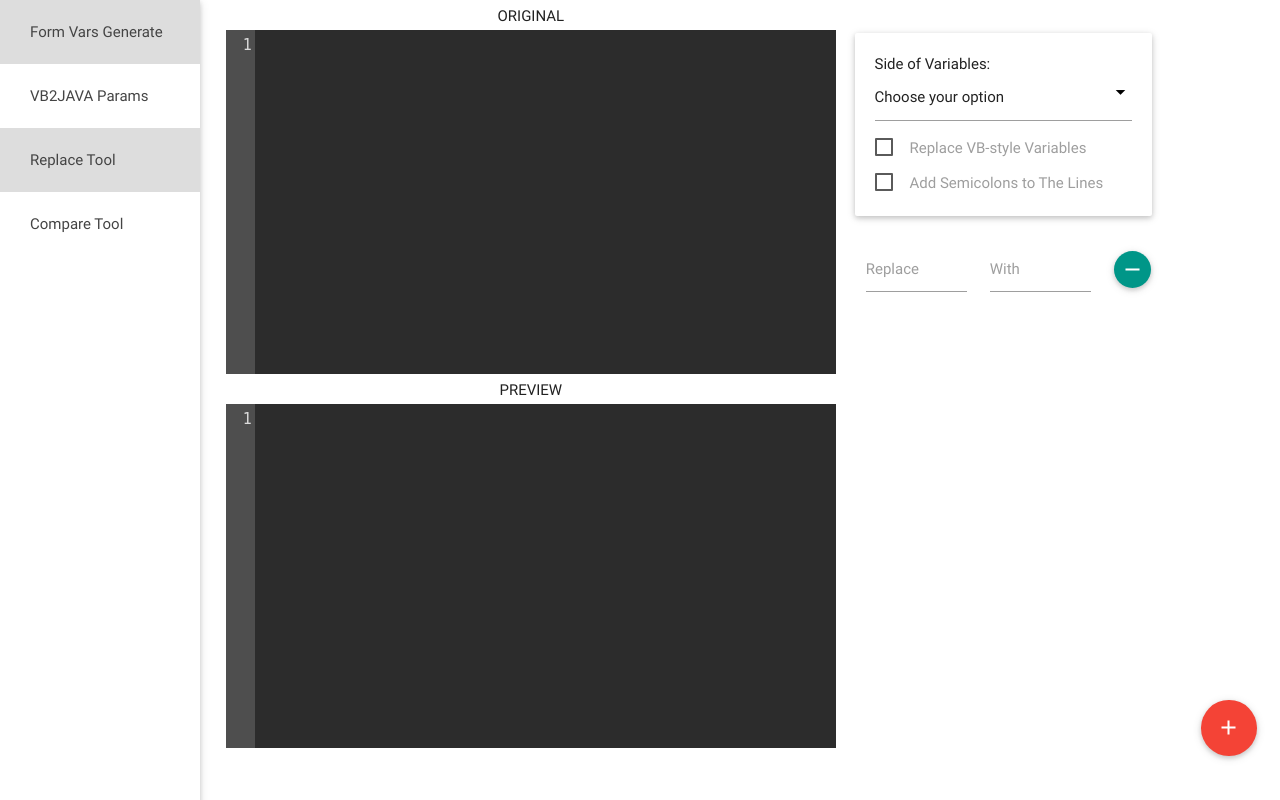
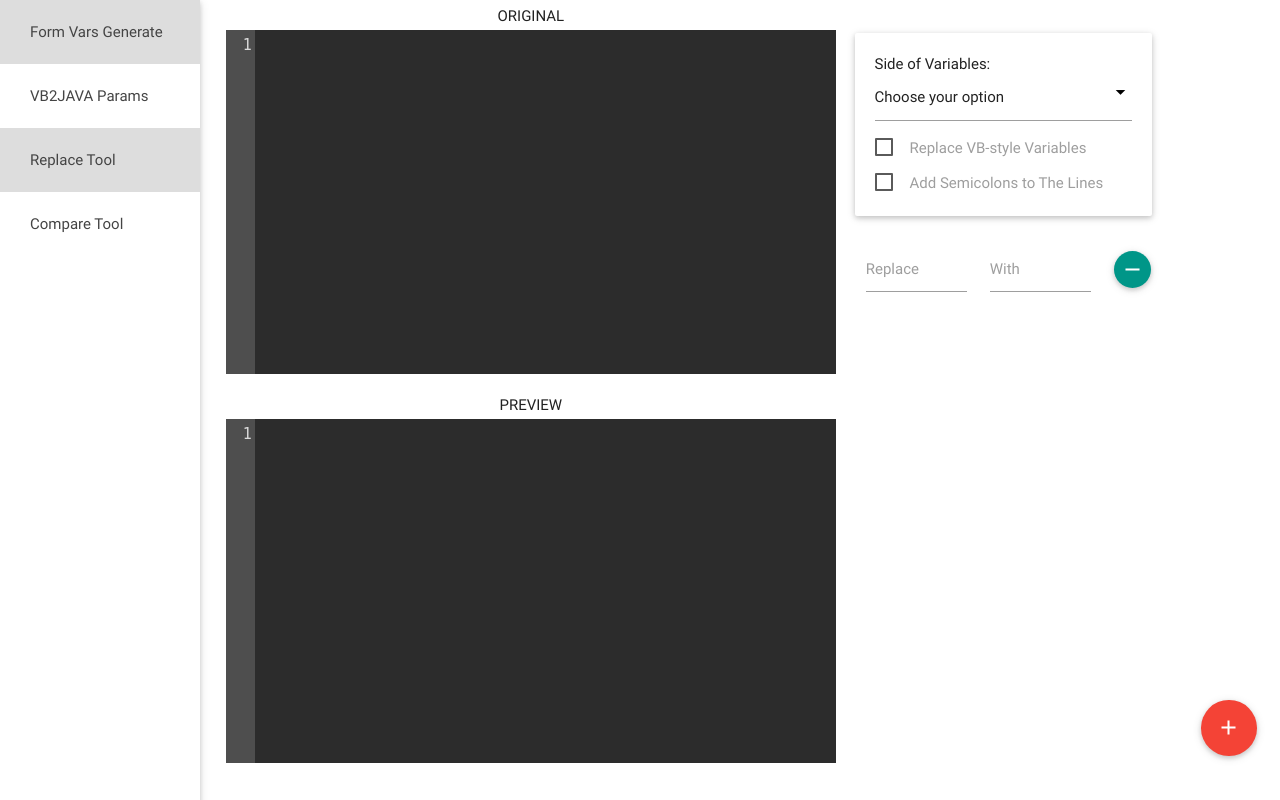
Before and after one commit to heyvin/heyvin-tools, a PHP site: page /tools/replacetool in a window 1280 px wide. Run offline with PHP 8.4, Linux system fonts and the light colour scheme.

Commit message:
Improve ReplaceTool

```diff
--- a/tools/replacetool/index.php
+++ b/tools/replacetool/index.php
@@ -74,7 +74,7 @@
 						<div align="center"><h6>ORIGINAL</h6></div>
 						<textarea id="txtOri"></textarea>
 					</div>
-					<div class="col s12">
+					<div class="col s12" style="margin-top: 15px">
 						<div align="center"><h6>PREVIEW</h6></div>
 						<textarea id="txtPre"></textarea>
 					</div>
```
Also changed, not shown: 1 other file.
